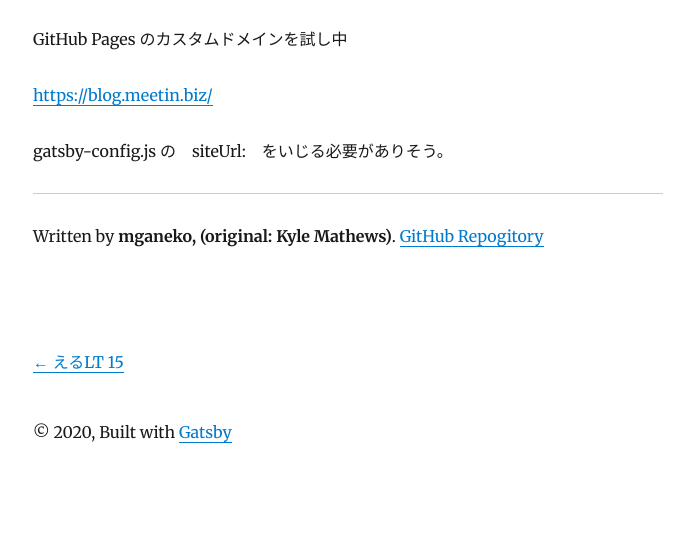
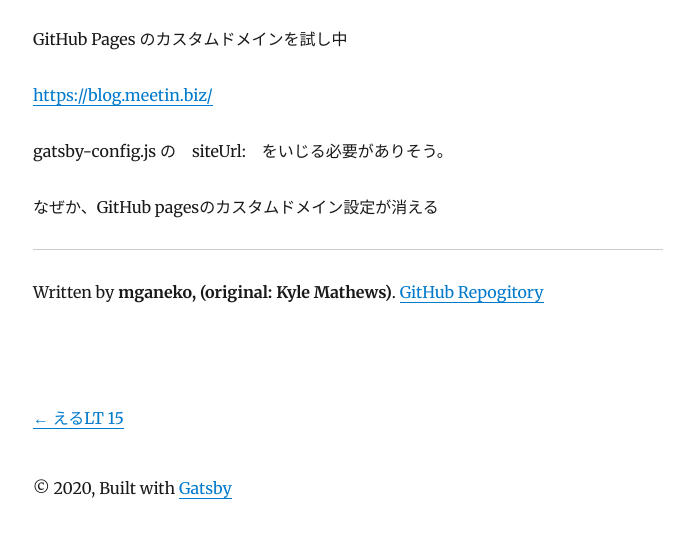
Before and after one commit to mganeko/gatsby-blog, a Gatsby site: page /custom-domain/ in a window 1280 px wide. Shown: the part 170-708 px from the top of the page, without its empty margins (292-986 px from the left). Built offline with nearby package versions, Linux system fonts and the light colour scheme; Gatsby itself is replaced by a stand-in of ours; some packages are replaced by stand-ins of ours.

Commit message:
something wrong with custom domain

```diff
--- a/content/blog/custom-domain/index.md
+++ b/content/blog/custom-domain/index.md
@@ -9,3 +9,5 @@
 https://blog.meetin.biz/
 
 gatsby-config.js の　siteUrl:　をいじる必要がありそう。
+
+なぜか、GitHub pagesのカスタムドメイン設定が消える
```
